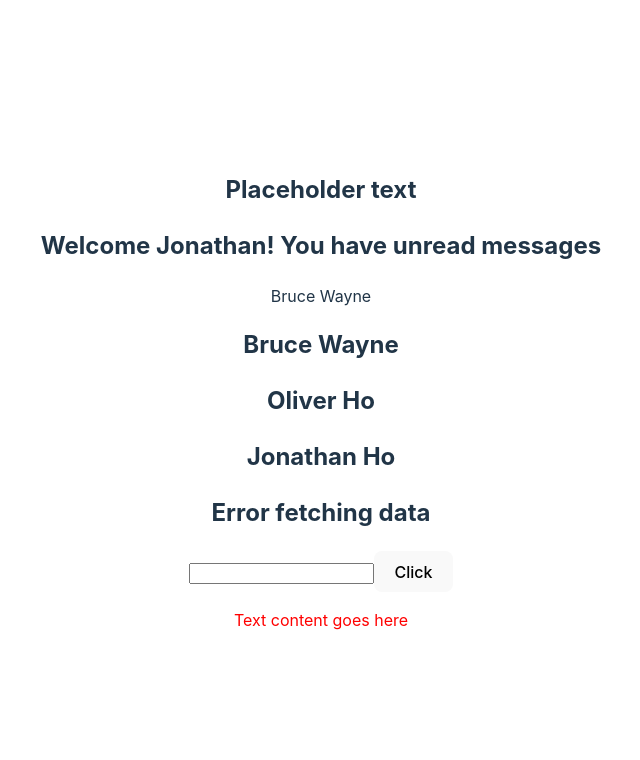
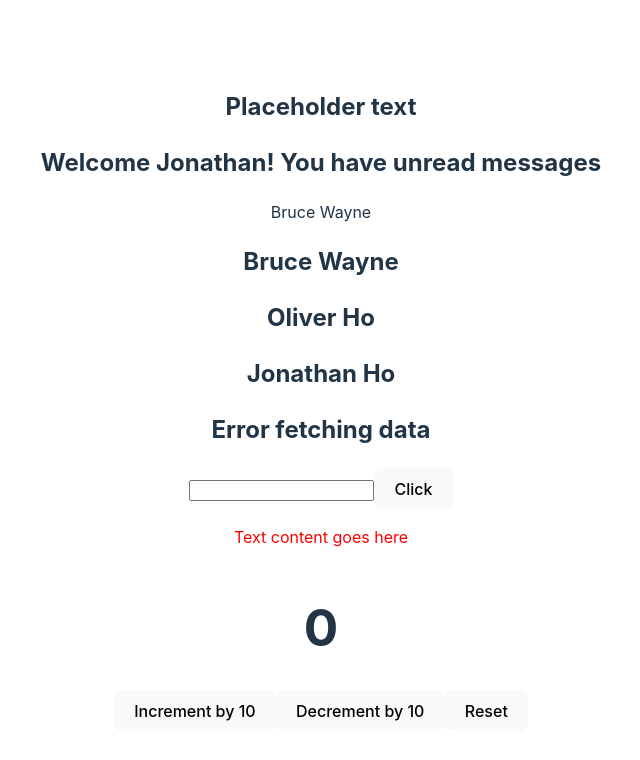
Before and after one commit to goodwill80/Refresher_react_typescript, a React (Vite) app: page / in a window 1280 px wide. Shown: the top 760 px of the page, without its empty margins (319-959 px from the left). Built offline with nearby package versions, Linux system fonts and the light colour scheme.

Commit message:
add discriminated unions for typing reducer

```diff
--- a/src/App.tsx
+++ b/src/App.tsx
@@ -9,6 +9,7 @@
 import Button from './components/Button';
 import Input from './components/Input';
 import Container from './components/Container';
+import Counter from './components/state/Counter';
 
 function App() {
   const personName = {
@@ -49,6 +50,7 @@
       <Container
         styles={{ border: '1 px solid black', padding: '1rem', color: 'red' }}
       />
+      <Counter />
     </>
   );
 }
--- /dev/null
+++ b/src/components/state/Counter.tsx
@@ -0,0 +1,58 @@
+import { useReducer } from 'react';
+// Typing of reducer
+
+type counterState = {
+  count: number;
+};
+// Discriminated Unions
+// ********************
+type UpdateAction = {
+  type: 'INCREMENT' | 'DECREMENT';
+  payload: number;
+};
+
+type ResetAction = {
+  type: 'RESET';
+};
+
+type counterAction = UpdateAction | ResetAction;
+// **********************
+
+const initialState = {
+  count: 0,
+};
+
+const reducer = (state: counterState, action: counterAction) => {
+  switch (action.type) {
+    case 'INCREMENT':
+      return { count: state.count + action.payload };
+    case 'DECREMENT':
+      return { count: state.count - action.payload };
+    case 'RESET':
+      return initialState;
+    default:
+      return state;
+  }
+};
+
+function Counter() {
+  const [state, dispatch] = useReducer(reducer, initialState);
+  return (
+    <div>
+      <h1>{state.count}</h1>
+      <button
+        onClick={() => {
+          dispatch({ type: 'INCREMENT', payload: 10 });
+        }}
+      >
+        Increment by 10
+      </button>
+      <button onClick={() => dispatch({ type: 'DECREMENT', payload: 10 })}>
+        Decrement by 10
+      </button>
+      <button onClick={() => dispatch({ type: 'RESET' })}>Reset</button>
+    </div>
+  );
+}
+
+export default Counter;
```
